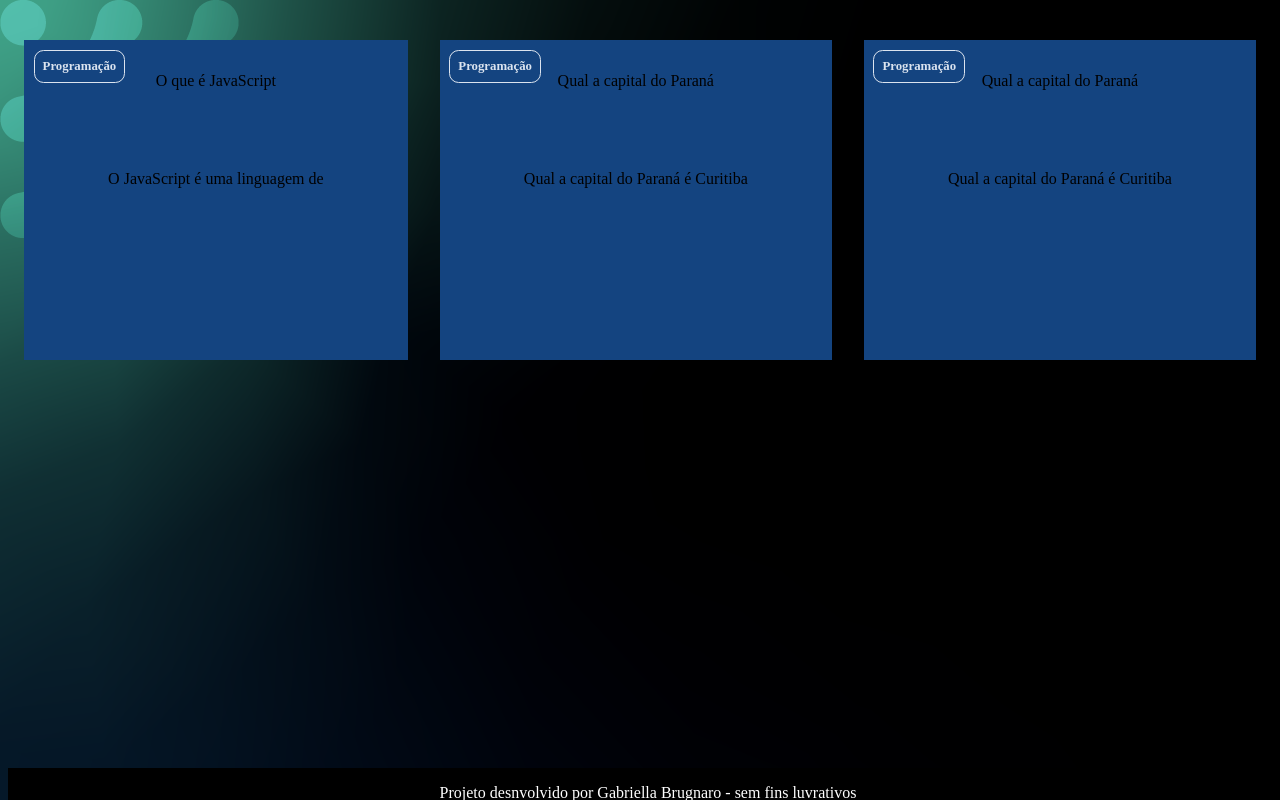
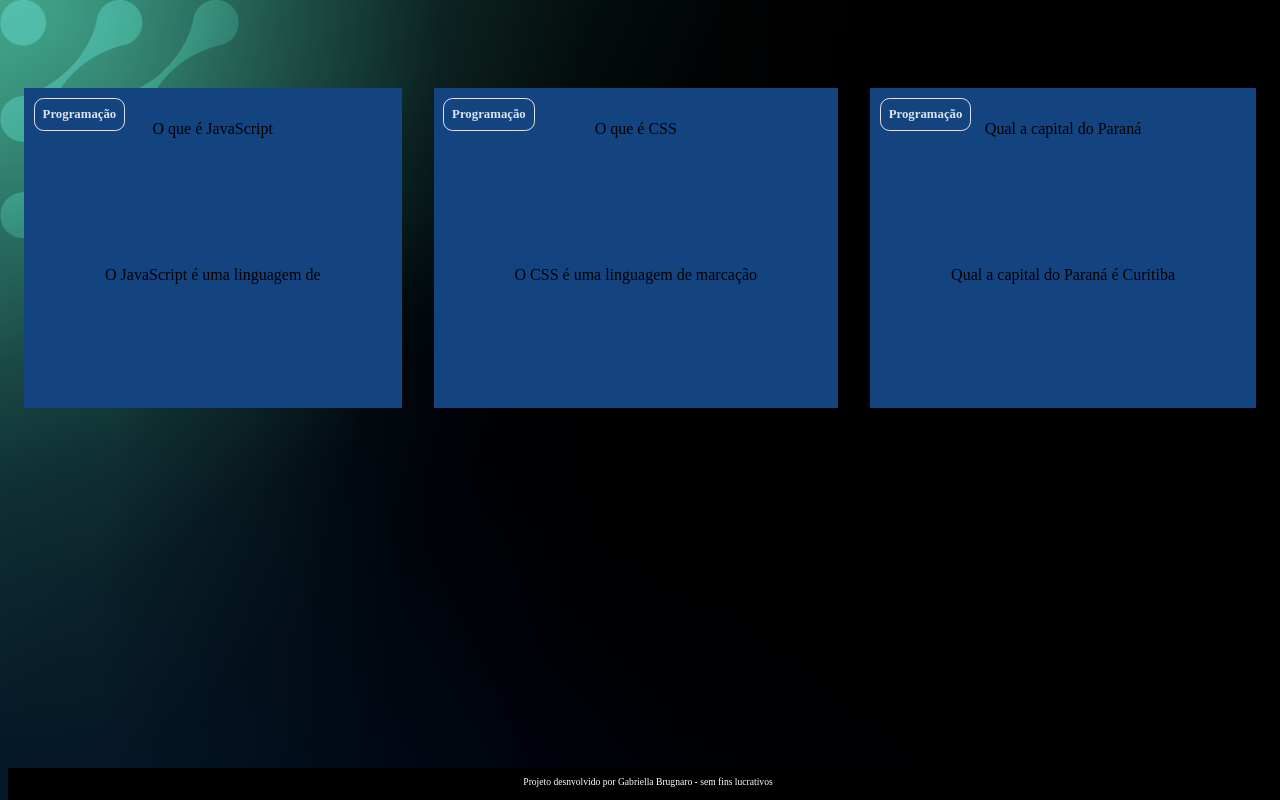
Before and after one commit to brugnaro03/portifolio, a plain HTML site: page index.html in a window 1280 px wide. Drawn offline with Linux system fonts and the light colour scheme; a web font is replaced by a local one.

Commit message:
Add files via upload

```diff
--- a/index.html
+++ b/index.html
@@ -28,11 +28,11 @@
                 <div class="cartao__conteudo">
                     <h3>Programação</h3>
                     <div class ="cartao__conteudo__pergunta">
-                       <p> Qual a capital do Paraná </p>
+                       <p> O que é CSS </p>
                     </div>
 
                   <div class="cartao__conteudo__resposta">
-                   <p>Qual a capital do Paraná é  Curitiba </p>
+                   <p>O CSS é uma linguagem de marcação </p>
                  </div>
                 </div>
                 </article>
@@ -56,7 +56,7 @@
 
 
     <footer>
-     <p> Projeto desnvolvido por Gabriella Brugnaro - sem fins luvrativos</p>
+     <p> Projeto desnvolvido por Gabriella Brugnaro - sem fins lucrativos</p>
     </footer>
 </body>
 </html>
--- a/style.css
+++ b/style.css
@@ -1,10 +1,11 @@
 :root {
-    --text-color:#DBE4EF;
+    --text-color:#dbe4ef;
     --card-front-color:#144480;
-    --card-back-color:#00F4BF;
+    --card-back-color:#00f4bf;
+
 }
 body{
-    background-image: url(img./bg-desktop\ \(1\).webp);
+    background-image:url(img./bg-desktop\ \(1\).webp);
     font-family:Bai  Jamjuree ;
 }
 #container {
@@ -21,10 +22,25 @@ body{
     text-align: center;
     background-color: var(--card-front-color);
     height: 100%;
+    transform-style: preserve-3d;
+    transition: transform 300ms ease-in-out;
 }
 .cartao__conteudo p{
     margin-top: 1rem;
     padding: 2rem;
+    margin-top: 4rem;
+}
+
+.cartao__conteudo h3{
+    color: var(--text-color);
+    border: 1px solid var(--text-color);
+    text-align: left;
+    padding: 0.5rem;
+    position: absolute;
+    margin: 0.6rem;
+    border-radius: 0.6rem;
+    font-size: 1vw;
+    backface-visibility: hidden;
 }
 .cartao__conteudo_pergunta p{
     color: var(--text-color);
@@ -35,15 +51,19 @@ body{
     color: var(--card-back-color);
     font-weight: 700;
 }
-.cartao__conteudo h3{
-    color: var(--text-color);
-    border: 1px solid var(--text-color);
-    text-align: left;
-    padding: 0.5rem;
-    position: absolute;
-    margin: 0.6rem;
-    border-radius: 0.6rem;
-    font-size: 1vw;
+.cartao:hover .cartao__conteudo{
+    transform: rotateY(180deg);
+}
+.cartao__conteudo_pergunta,
+.cartao__conteudo_resposta{
+   backface-visibility: hidden;
+   position: absolute;
+   height: 100%;
+   width: 100%;
+}
+
+.cartao__conteudo_resposta{
+   transform:rotateY(180deg)
 }
 
 footer {
@@ -55,8 +75,9 @@ footer {
     height: 2rem;
 }
 
+
 footer p{
      text-align: center;
-     font-size: 0.6 rem ;
-     margin-top: 0.5 rem;
+     font-size: 0.6rem ;
+     margin-top: 0.5rem;
 }
```
